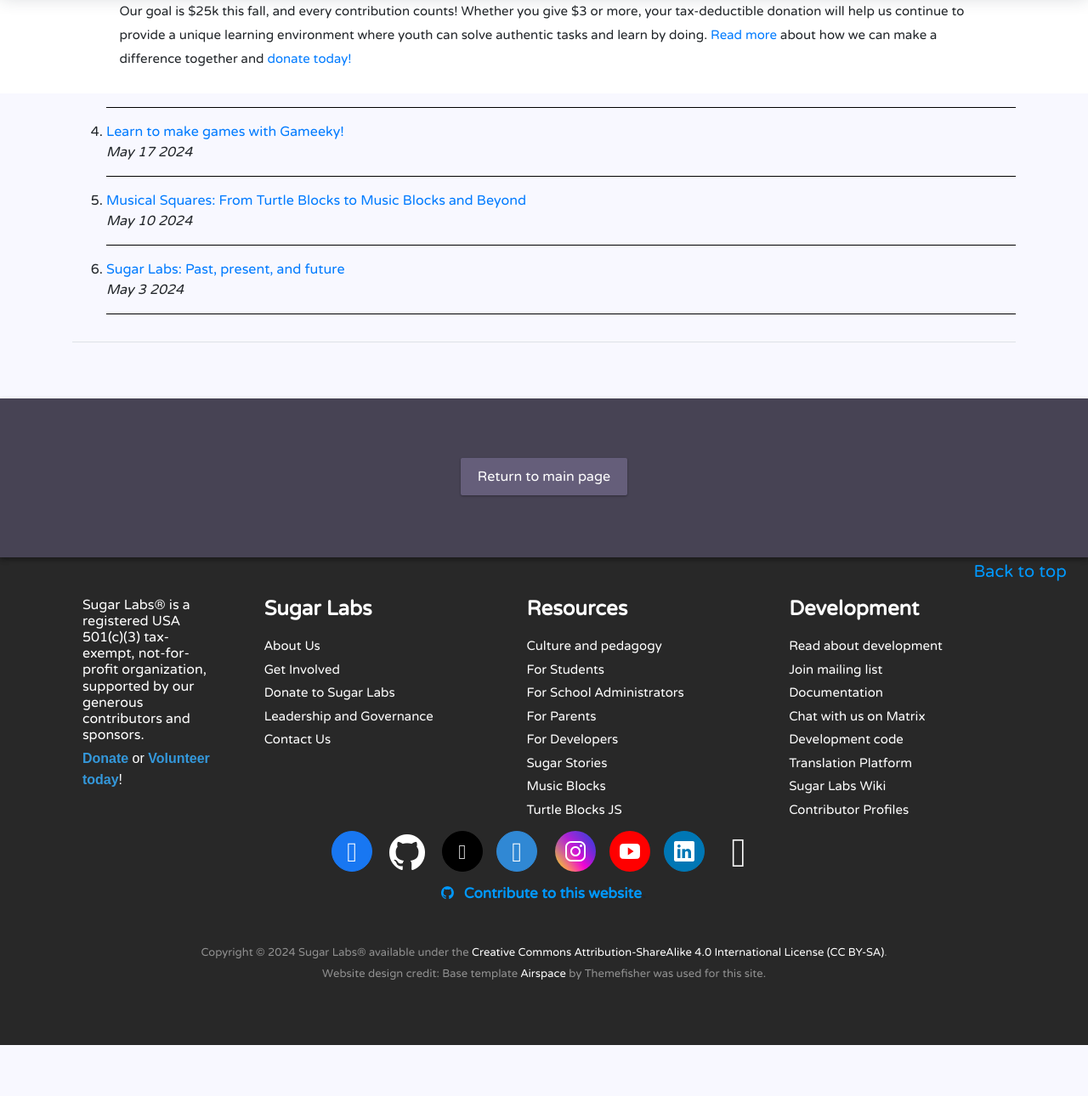
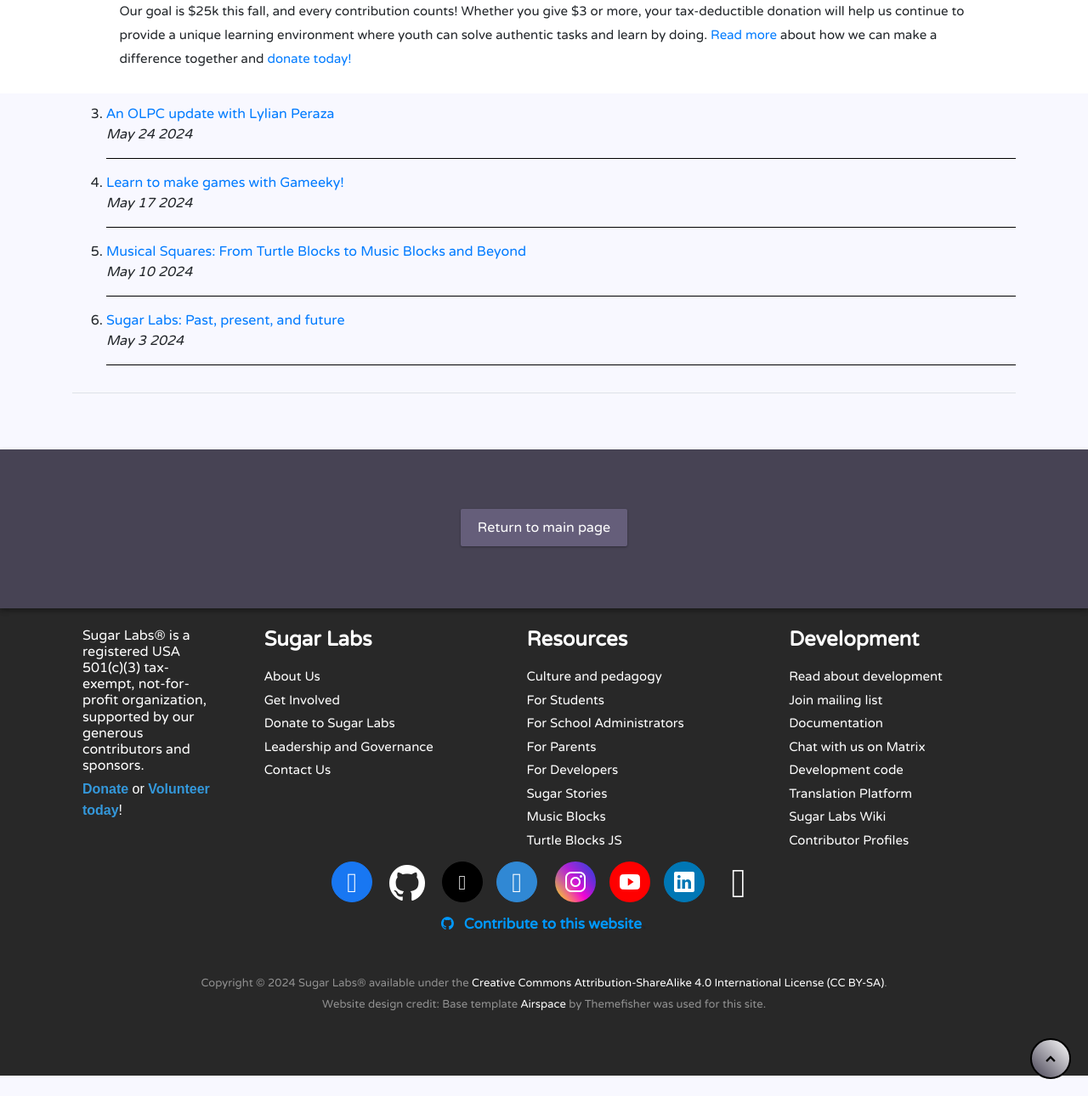
Before and after one commit to sugarlabs/www, a Jekyll site: the page built from event.html, in a window 1280 px wide and 1400 px high, scrolled down 199 px, cut to the strip 110-1400 px from the top of the window. Shown: the whole strip at 85% size. Built offline with Jekyll 4.4.1, drawn with Linux system fonts in a browser that asks for light colours; some web fonts are replaced; comment, search, counter and statistics services are not loaded; after the commit the page ends 1575 px from its top, so only the background shows below that.

Commit message:
Update the Back to Top button behavior.
The button now appears when the user has scrolled 30% down the page.
Previously, it was only visible in the footer.

```diff
--- a/_includes/footer.html
+++ b/_includes/footer.html
@@ -1,6 +1,12 @@
 <!-- Footer -->
 <footer  style="background-color:#282828;padding-top:5px;">
-    <h5 style="text-align:right;margin-right:20px;"><a href="#top" class="hrefCustomColor">Back to top&nbsp<i class="icon ion-arrow-up-c"></i></a></h5>
+    <h5 style="text-align:right;margin-right:20px;">
+        <a href="#top" class="hrefCustomColor" id="scrollToTopBtn" style="display:none;">
+            <svg width="24" height="15" viewBox="0 0 32 32" xmlns="http://www.w3.org/2000/svg" class="icon">
+                <polygon points="16,14 6,24 7.4,25.4 16,16.8 24.6,25.4 26,24" class="arrow" fill="white" stroke="black" stroke-width="3"/>
+            </svg>
+        </a>
+    </h5>
     <div class="container">
         <div class="row">
             <div class="col-md-12" >
@@ -158,11 +164,16 @@
     return false;
     });
     $(document).on("scroll", function () {
-        if ($(document).scrollTop() > 10) {
-            $("header").removeClass("large").addClass("small");
+    var scrollPosition = $(document).scrollTop();
+    var windowHeight = $(window).height();
+    var documentHeight = $(document).height();
+    var thirtyPercentOfPage = (documentHeight - windowHeight) * 0.3;
+
+    if (scrollPosition > thirtyPercentOfPage) {
+        $('#scrollToTopBtn').fadeIn();
     }
     else {
-            $("header").removeClass("small").addClass("large");
+        $('#scrollToTopBtn').fadeOut();
     }
 });
 </script>
--- a/css/custom.css
+++ b/css/custom.css
@@ -78,3 +78,18 @@
   margin-top: 90px;
   padding: 10px 0;
 }
+
+#scrollToTopBtn {
+  position: fixed;
+  bottom: 20px;
+  right: 20px;
+  background: linear-gradient(45deg, #474354, white);
+  backdrop-filter: blur(10px);
+  -webkit-backdrop-filter: blur(10px);
+  border: 2px solid black;
+  padding: 10px;
+  border-radius: 50%;
+  cursor: pointer;
+  z-index: 1000;
+  display: none;
+}
```
Also changed, not shown: other parts of _includes/footer.html (+1 -1 lines). Lines whose indentation alone changed are shown as unchanged.
